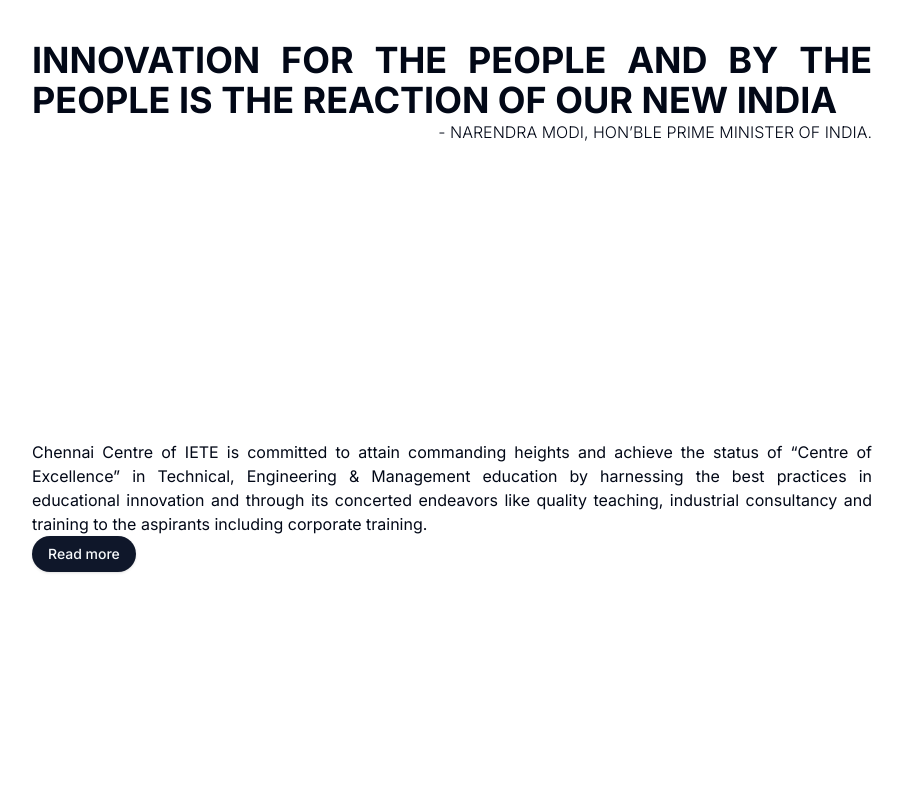
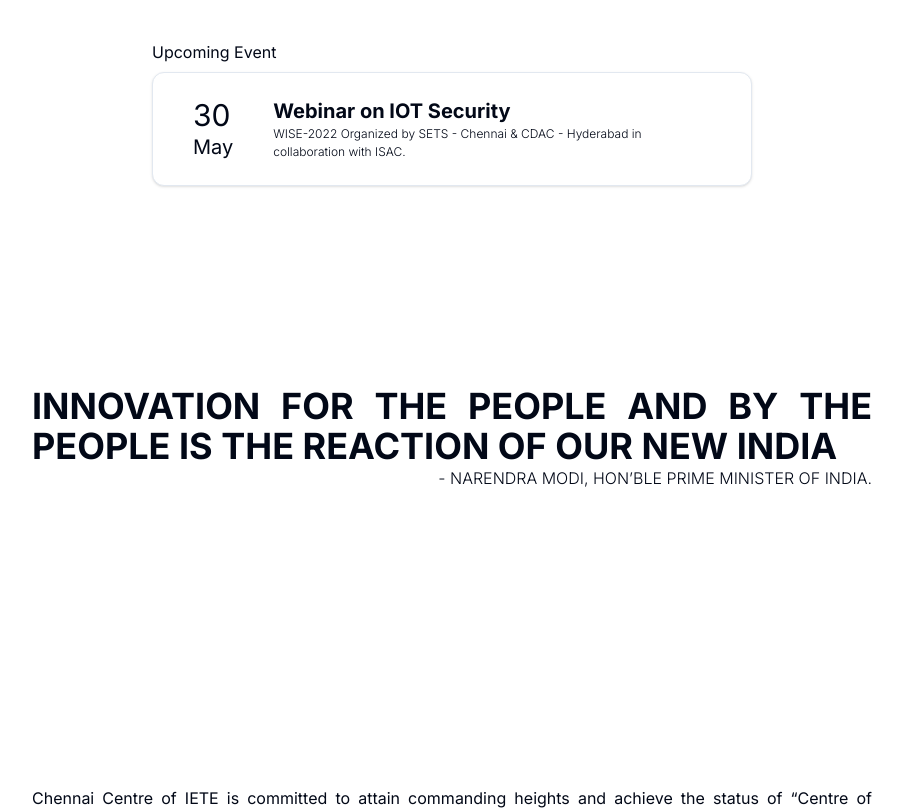
Before and after one commit to HLrahul/IETE, a Next.js app: page / in a window 1280 px wide. Shown: the part 760-1570 px from the top of the page, without its empty margins (188-1091 px from the left). Built offline with nearby package versions, Linux system fonts and the light colour scheme.

Commit message:
added Upcoming Evernt card

```diff
--- a/components/IntroSection.tsx
+++ b/components/IntroSection.tsx
@@ -1,10 +1,27 @@
 import { Button } from "./ui/button";
+import { Card, CardContent, CardTitle } from "./ui/card";
 
 export default function Intro() {
     return (
-      <div className="h-screen w-[100%] px-10">
+      <div className="h-screen w-[100%] px-10 flex-col gap-10">
+        <div>
+          <h2 className="w-[50%] m-auto mb-2">Upcoming Event</h2>
+          <Card className="h-auto w-[50%] m-auto px-4 mb-[25vh] cursor-pointer hover:bg-primary/10">
+            <CardContent className="flex gap-10">
+              <div className="flex-col gap-5">
+                <h1 className="text-3xl">30</h1>
+                <p className="text-xl">May</p>
+              </div>
 
-      <div className="h-[50%] w-[70%] m-auto flex-col items-center justify-center">
+              <div className="flex-col gap-5">
+                <h1 className="text-xl font-bold">Webinar on IOT Security</h1>
+                <p className="text-[0.75rem] font-light">WISE-2022 Organized by SETS - Chennai & CDAC - Hyderabad in collaboration with ISAC.</p>
+              </div>
+            </CardContent>
+          </Card>
+        </div>
+
+        <div className="h-[50%] w-[70%] m-auto flex-col items-center justify-center">
           <h1 className="text-4xl font-bold text-justify">
             INNOVATION FOR THE PEOPLE AND BY THE PEOPLE IS THE REACTION OF OUR
             NEW INDIA
@@ -23,9 +40,8 @@
             quality teaching, industrial consultancy and training to the
             aspirants including corporate training.
           </p>
-          <Button className="rounded-3xl">Read more</Button>
+          <Button className="rounded-3xl mt-2">Read more</Button>
         </div>
-
       </div>
     );
 }
--- a/components/Navbar.tsx
+++ b/components/Navbar.tsx
@@ -9,7 +9,6 @@
 export default function Navbar() {
   const [scrolledDown, setScrolledDown] = useState(false);
   const [prevScrollY, setPrevScrollY] = useState(0);
-  const [prevScrollUp, setPrevScrollUp] = useState(0);
 
   useEffect(() => {
     const handleScroll = () => {
@@ -22,26 +21,6 @@
       }
 
       setPrevScrollY(currentScrollY);
-    };
-
-    window.addEventListener("scroll", handleScroll);
-
-    return () => {
-      window.removeEventListener("scroll", handleScroll);
-    };
-  }, []);
-
-  useEffect(() => {
-    const handleScroll = () => {
-      const currentScrollY = window.scrollY;
-
-      if (currentScrollY > prevScrollUp) {
-        setScrolledDown(false);
-      } else {
-        setScrolledDown(true);
-      }
-
-      setPrevScrollUp(currentScrollY);
     };
 
     window.addEventListener("scroll", handleScroll);
```
